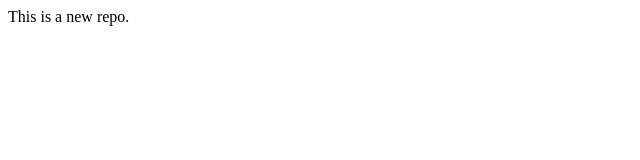
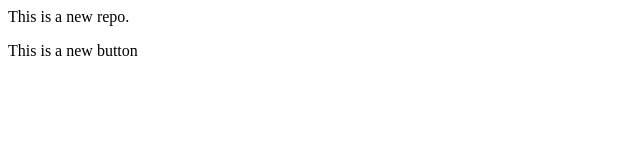
Before and after one commit to devvcraze/Localrepo, a plain HTML site: page index.html in a window 1280 px wide. Shown: the whole page, without its empty margins (0-640 px from the left). Drawn offline with Linux system fonts and the light colour scheme.

Commit message:
add new button

```diff
--- a/index.html
+++ b/index.html
@@ -1 +1,2 @@
 <p>This is a new repo.</p>
+<p>This is a new button </pp>
```
